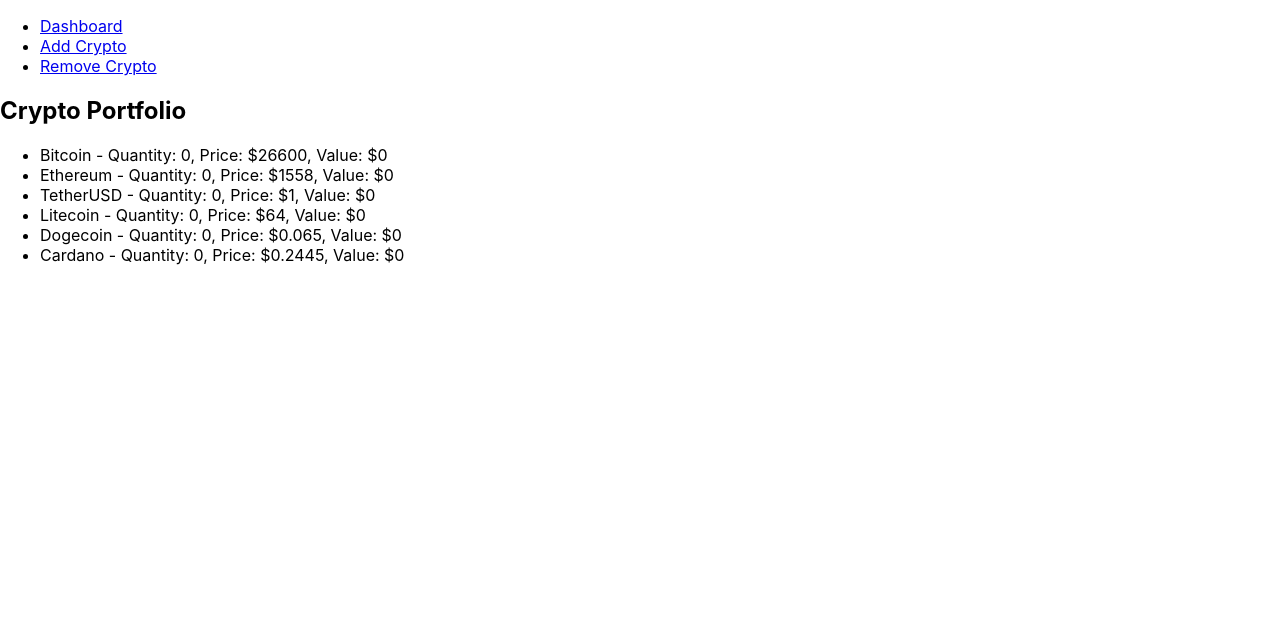
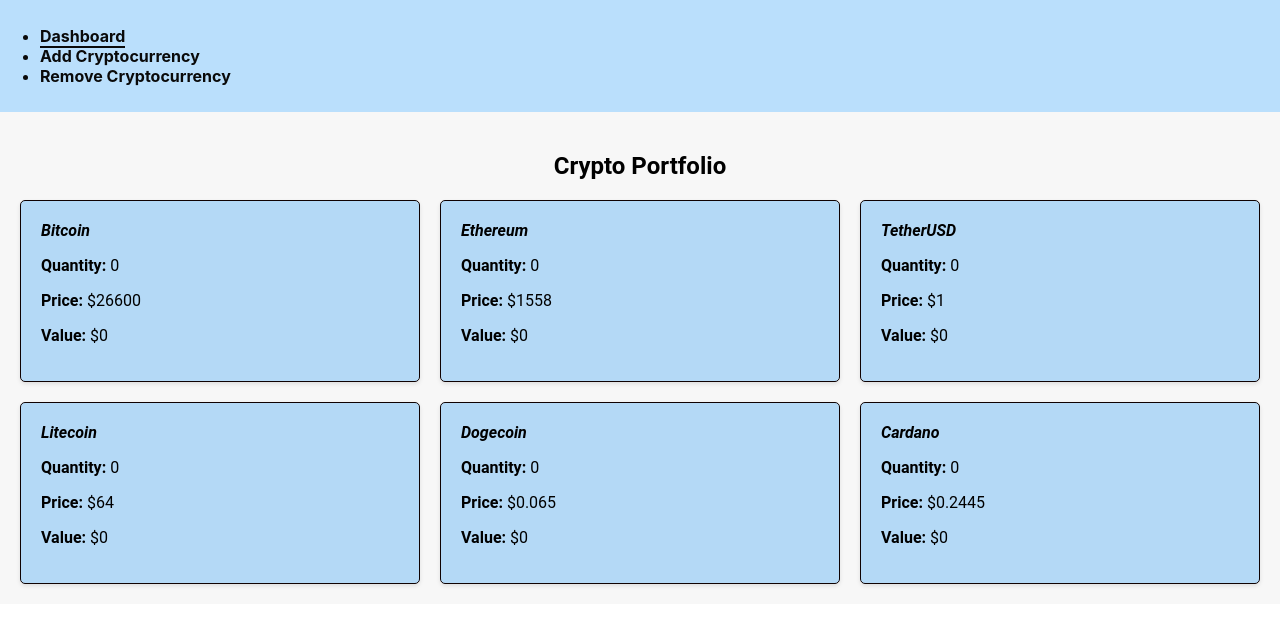
Before and after one commit to chino702/my-crypto-bag, a React (Create React App) app: page /dashboard in a window 1280 px wide. Shown: the top 626 px of the page. Built offline with nearby package versions, Linux system fonts and the light colour scheme; data requests are answered from the project's data file.

Commit message:
created a app.css file and started styling my project

```diff
--- /dev/null
+++ b/src/Components/App.css
@@ -0,0 +1,57 @@
+.dashboard-container {
+    padding: 20px;
+    background-color: #f7f7f7;
+    font-family: 'Roboto', sans-serif;
+    text-align: center;
+  }
+
+  .crypto-list-container {
+    display: grid;
+    grid-template-columns: repeat(auto-fill, minmax(300px, 1fr));
+    gap: 20px;
+  }
+
+  .crypto-item {
+    padding: 20px;
+    background-color: #068af546;
+    border: 1px solid #100202;
+    border-radius: 5px;
+    box-shadow: 0 2px 4px rgba(0, 0, 0, 0.1);
+    transition: transform 0.2s ease-in-out;
+  }
+
+  .crypto-item:hover {
+    transform: scale(1.03);
+  }
+
+  .crypto-item h3 {
+    margin: 0;
+    font-size: 1.5rem;
+    font-style: italic;
+    font-size: medium;
+    text-align: left;
+  }
+
+  .crypto-item-details {
+    margin-top: 10px;
+    text-align: left;
+  }
+
+.navbar {
+    background-color: #068af546;
+    color: #0a0a0a;
+    padding: 10px 0;
+    box-shadow: 0 2px 4px rgba(0, 0, 0, 0.1);
+  }
+
+  .nav-link {
+    text-decoration: none;
+    color: #0a0a0a;
+    margin-right: 20px;
+    font-weight: bold;
+  }
+
+
+  .nav-link.active {
+    border-bottom: 2px solid #0a0a0a;
+  }
--- a/src/Components/Dashboard.js
+++ b/src/Components/Dashboard.js
@@ -1,4 +1,5 @@
 import React, { useState, useEffect } from "react";
+import "./App.css";
 
 function Dashboard() {
   // Initialize portfolioData as an empty array
@@ -13,15 +14,26 @@
   }, []); // Empty dependency array ensures the effect runs once on mount
 
   return (
-    <div>
+    <div className="dashboard-container">
       <h2>Crypto Portfolio</h2>
-      <ul>
+      <div className="crypto-list-container">
         {portfolioData.map((asset, index) => (
-          <li key={index}>
-            {asset.name} - Quantity: {asset.quantity}, Price: ${asset.price}, Value: ${asset.quantity * asset.price}
-          </li>
+          <div className="crypto-item" key={index}>
+            <h3>{asset.name}</h3>
+            <div className="crypto-item-details">
+              <p>
+                <strong>Quantity:</strong> {asset.quantity}
+              </p>
+              <p>
+                <strong>Price:</strong> ${asset.price}
+              </p>
+              <p>
+                <strong>Value:</strong> ${asset.quantity * asset.price}
+              </p>
+            </div>
+          </div>
         ))}
-      </ul>
+      </div>
     </div>
   );
 }
--- a/src/Components/NavBar.js
+++ b/src/Components/NavBar.js
@@ -1,19 +1,20 @@
 import React from "react";
-import { Link } from "react-router-dom";
-
+import { Link, useLocation } from "react-router-dom";
 
 function NavBar() {
+  const location = useLocation();
+
   return (
-        <nav>
+    <nav className="navbar">
       <ul>
         <li>
-                    <Link to="/dashboard">Dashboard</Link>
+          <Link to="/dashboard" className={`nav-link ${location.pathname === '/dashboard' ? 'active' : ''}`}>Dashboard</Link>
         </li>
         <li>
-                    <Link to="/add-crypto">Add Crypto</Link>
+          <Link to="/add-crypto" className={`nav-link ${location.pathname === '/add-crypto' ? 'active' : ''}`}>Add Cryptocurrency</Link>
         </li>
         <li>
-                    <Link to="/remove-crypto">Remove Crypto</Link>
+          <Link to="/remove-crypto" className={`nav-link ${location.pathname === '/remove-crypto' ? 'active' : ''}`}>Remove Cryptocurrency</Link>
         </li>
       </ul>
     </nav>
```
Lines whose indentation alone changed are shown as unchanged.
